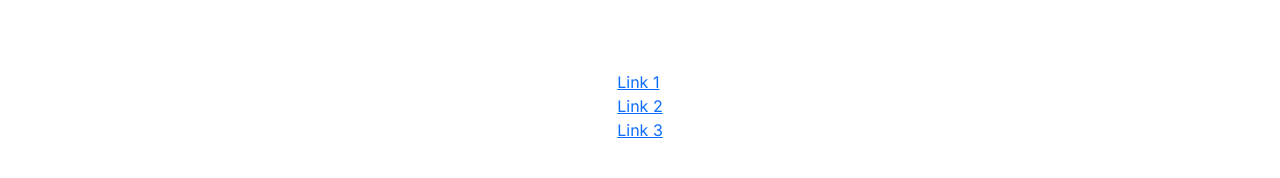
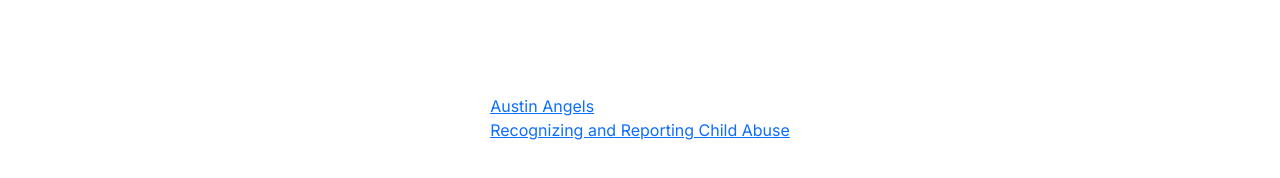
Before and after one commit to MaadhavK/foster-hope-2024, a Next.js app in the folder front-end/: page /counties/instances/travis in a window 1280 px wide. Shown: the part 586-764 px from the top of the page. Built offline with nearby package versions, Linux system fonts and the light colour scheme.

Commit message:
UPdated links between counties and resources

```diff
--- a/front-end/src/app/counties/instances/bastrop/page.jsx
+++ b/front-end/src/app/counties/instances/bastrop/page.jsx
@@ -34,6 +34,12 @@ export default function BastropCounty(){
                 </Row>
 
             </Container>
+
+            {/* Links */}
+            <div className="center">
+                <div><a href="../../../organizations/instances/houston-alumni-youth">Houston Alumni Youth</a></div>
+                <div><a href="../../../resources/instances/recognize">Recognizing and Reporting Child Abuse</a></div>
+            </div>
         </main>
     )
 }
--- a/front-end/src/app/counties/instances/travis/page.jsx
+++ b/front-end/src/app/counties/instances/travis/page.jsx
@@ -34,10 +34,9 @@ export default function TravisCounty(){
             </Container>
 
             {/* Links */}
-            <div className="links">
-                <div><a href="../../../">Link 1</a></div>
-                <div><a href="#">Link 2</a></div>
-                <div><a href="#">Link 3</a></div>
+            <div className="center">
+                <div><a href="../../../organizations/instances/austin-angels">Austin Angels</a></div>
+                <div><a href="../../../resources/instances/recognize">Recognizing and Reporting Child Abuse</a></div>
             </div>
         </main>
     )
```
Also changed, not shown: front-end/src/app/counties/instances/hays/page.jsx (+8 -2 lines).
